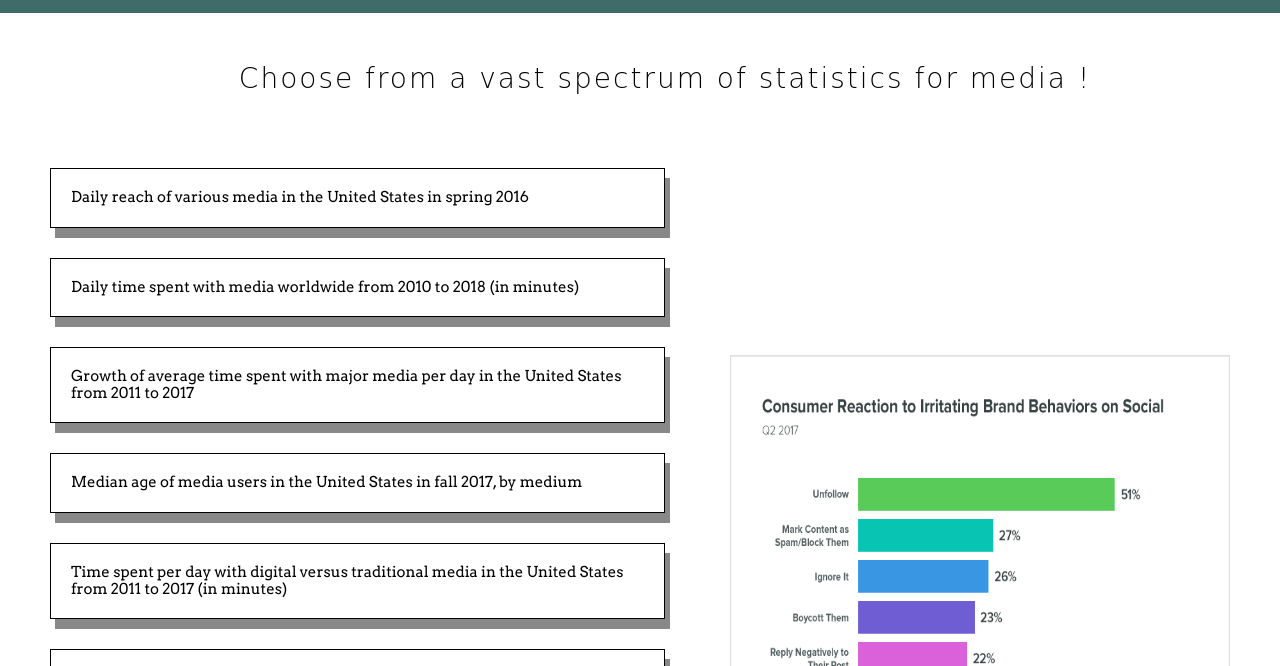
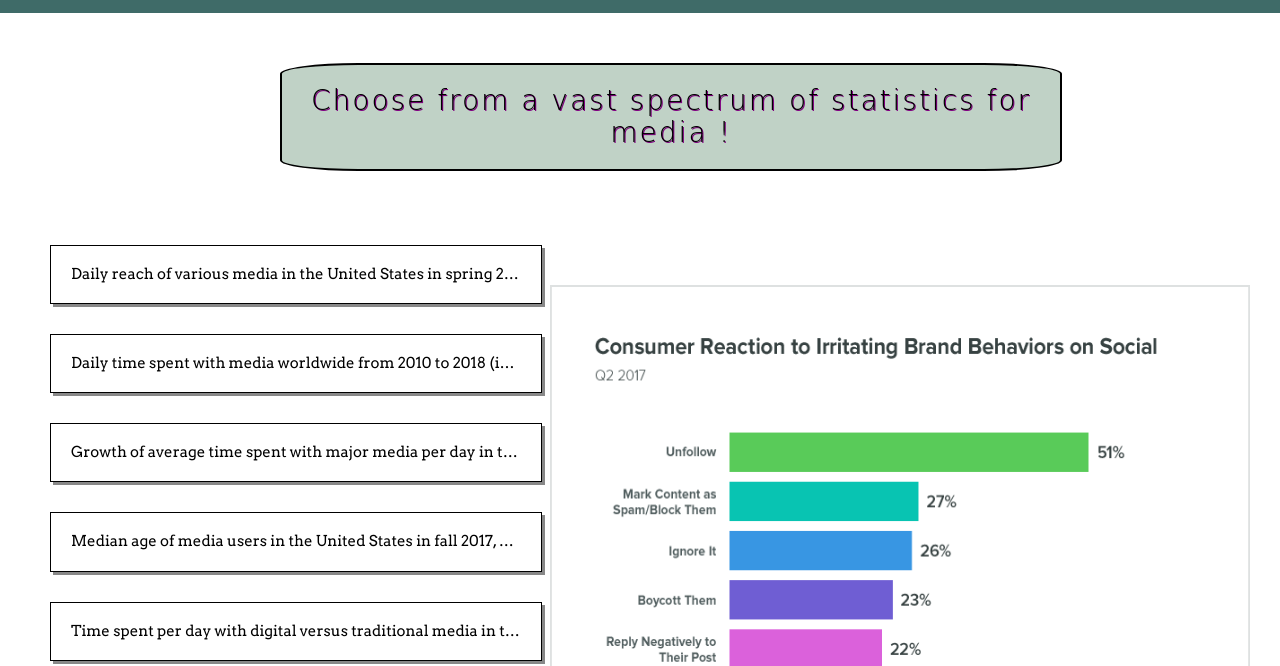
Before and after one commit to Radu22/Socs, a plain HTML site: page media.html in a window 1280 px wide. Shown: the part 102-768 px from the top of the page. Drawn offline with Linux system fonts and the light colour scheme; a web font is replaced by a local one.

Commit message:
Modified overflow on list items, edited image size, modified header style

```diff
--- a/media.html
+++ b/media.html
@@ -57,8 +57,7 @@
                         2016 </a></li>
                 <li class="media-list-item"><a href="#" id="2"  onclick="changeImage(this.id)"> Daily time spent with media worldwide from 2010 to 2018 (in
                         minutes) </a></li>
-                <li class="media-list-item"><a href="#" id="3" onclick="changeImage(this.id)"> Growth of average time spent with major media per day in
-                        the United States from 2011 to 2017 </a></li>
+                <li class="media-list-item"><a href="#" id="3" onclick="changeImage(this.id)"> Growth of average time spent with major media per day in the United States from 2011 to 2017 </a></li>
                 <li class="media-list-item"><a href="#" id="4" onclick="changeImage(this.id)"> Median age of media users in the United States in fall
                         2017, by medium </a></li>
                 <li class="media-list-item"><a href="#" id="5" onclick="changeImage(this.id)"> Time spent per day with digital versus traditional media in
@@ -70,7 +69,7 @@
                 <li class="media-list-item"><a href="#"> Time spent per day with traditional media in the United States
                         from 2011 to 2017 (in minutes) </a></li>
             </ul>
-            <img id="myImage" onclick="changeImage()" src="images/graph.png" width="500" height="500" alt="graph">
+            <img id="myImage" onclick="changeImage()" src="images/graph.png" width="700" height="600" alt="graph">
         </div>
     </div>
 
--- a/sass/styles.scss
+++ b/sass/styles.scss
@@ -232,31 +232,32 @@ ul{
       height: auto;
       margin-left: 50px;
 
+      h2{
+        padding: 20px;
+        text-align: center;
+        font-family: 'Baloo Bhaijaan', cursive;
+        font-weight: 200;
+        letter-spacing: 2px;
+        font-size: 28px;
+        text-shadow: 1px 1px purple;
+        background-color: rgba(143, 175, 153, 0.555);
+        border: 2px solid black;
+        border-radius: 10%;
+        width: 60%;
+        margin-left: 230px;
+      }
+
       .wrapper{
         display: flex;
         flex-direction: row;
         flex-wrap: wrap;
         justify-content: space-between;
-      }
 
-      img{
-        align-self: flex-end;
-        margin-right: 50px;
-        margin-bottom: 100px;
-      }
-
-      h2{
-        text-align: center;
-        font-family: 'Baloo Bhaijaan', cursive;
-        font-weight: 200;
-        letter-spacing: 2px;
-        font-size: 28px;
-      }
         ul{
             padding: 0;
             margin-top: 20px;
-        width: 50%;
-      }
+            width: 40%;
+
             .media-list-item{
                 font-family: Arvo, serif;
                 font-size: 15px;
@@ -264,18 +265,30 @@ ul{
                 list-style-type: none;
                 padding: 20px;
                 border: .5px solid black;
-          box-shadow: 5px 10px #888888;
+                box-shadow: 3px 3px #888888;
+                cursor: pointer;
+                white-space: nowrap;
+                overflow: hidden;
+                text-overflow: ellipsis;
 
                 &:hover{
                   background-color: #8ab9b6;
                   border-radius: 35%;
+                  overflow: visible;
+                  white-space: normal;
                 }
                 a{
                   text-decoration: none;
-            cursor: auto;
                   color: black;
                 }
             }
 
+        }
+        img{
+          align-self: flex-end;
+          margin-right: 30px;
+          margin-bottom: 60px;
+        }
+      }
 
   }
```
Also changed, not shown: stylesheets/styles.css. Lines whose indentation alone changed are shown as unchanged.
